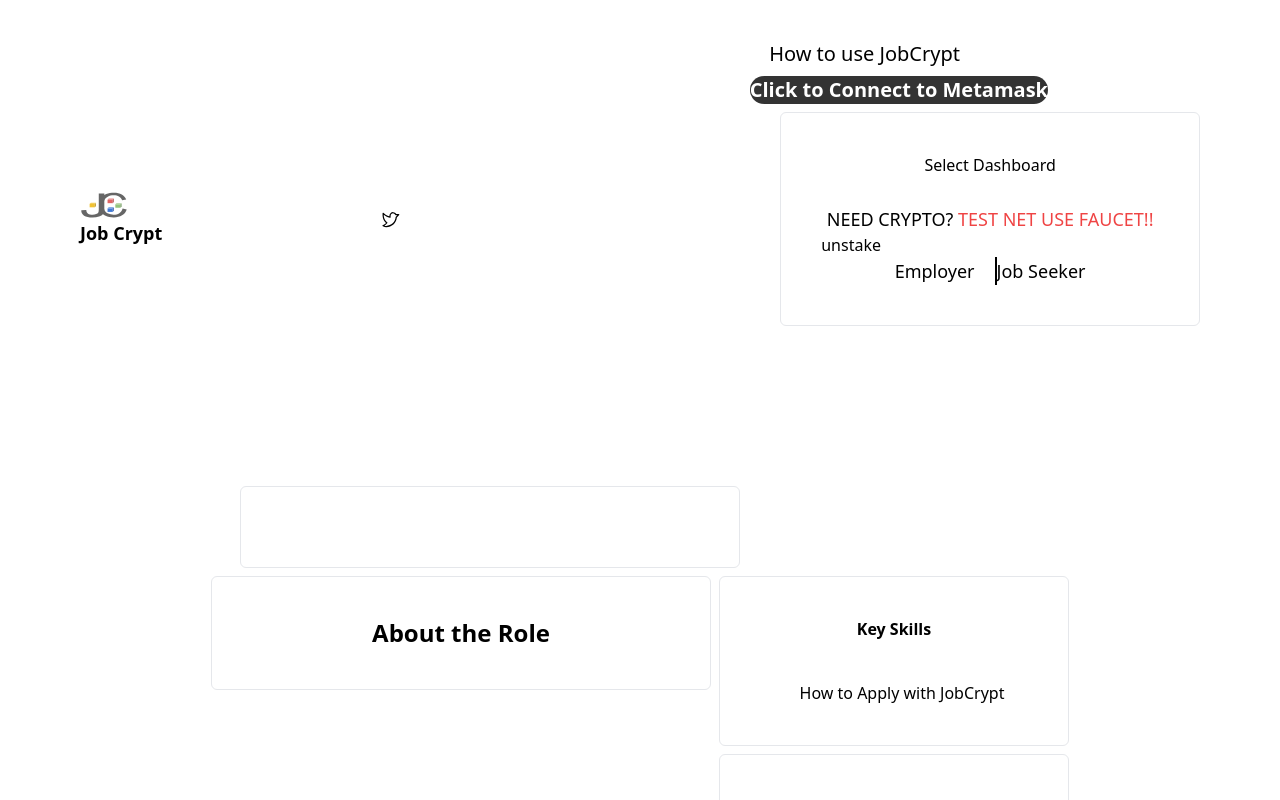
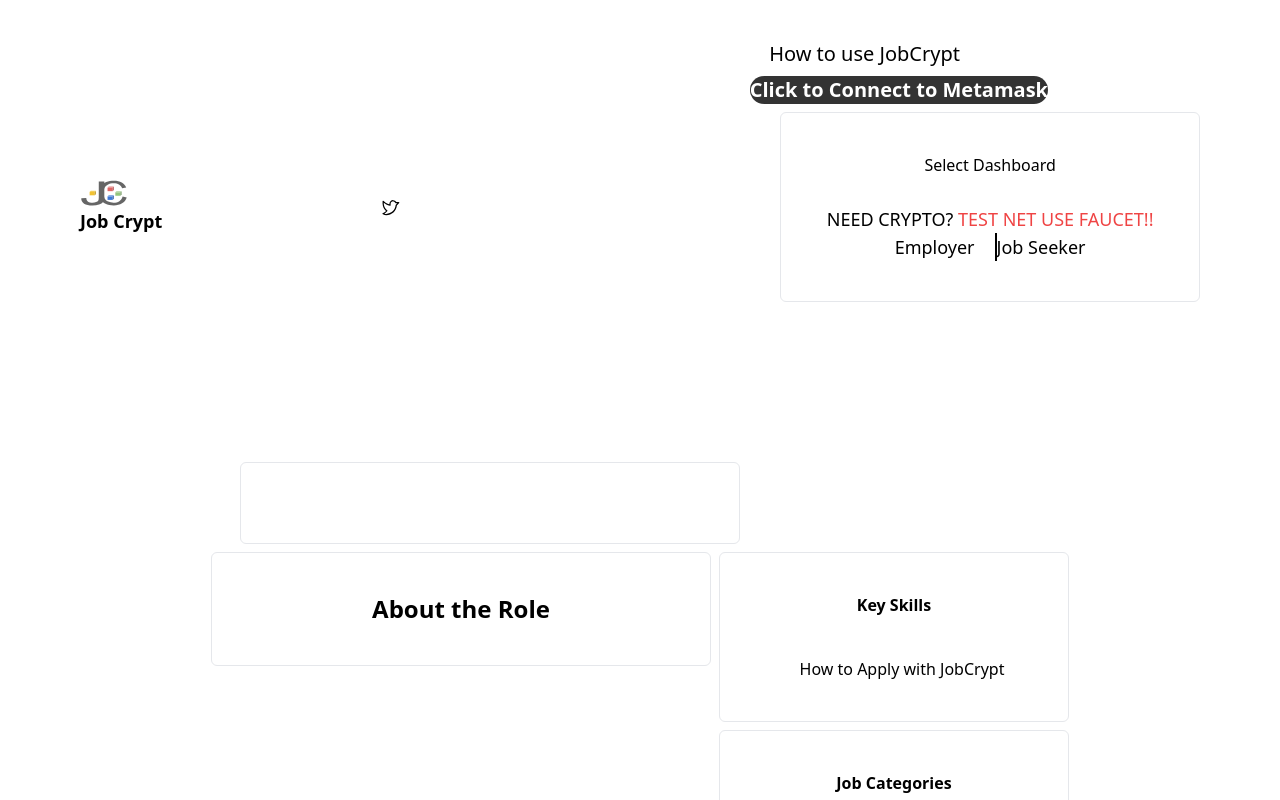
Before and after one commit to Chiamaka007/jobCrypt-app, a Next.js app: page / in a window 1280 px wide. Shown: the top 800 px of the page. Built offline with nearby package versions, Linux system fonts and the light colour scheme; some icons are missing; a web font is replaced by a local one.

Commit message:
Update index.js

```diff
--- a/src/pages/index.js
+++ b/src/pages/index.js
@@ -278,7 +278,7 @@
               )}
             </div>
           ) : (
-            "unstake"
+            ""
           )}
           <span className="flex justify-center divide-x-2 divide-black text-lg ">
             <Link href="/employer" className="pr-5">
```
